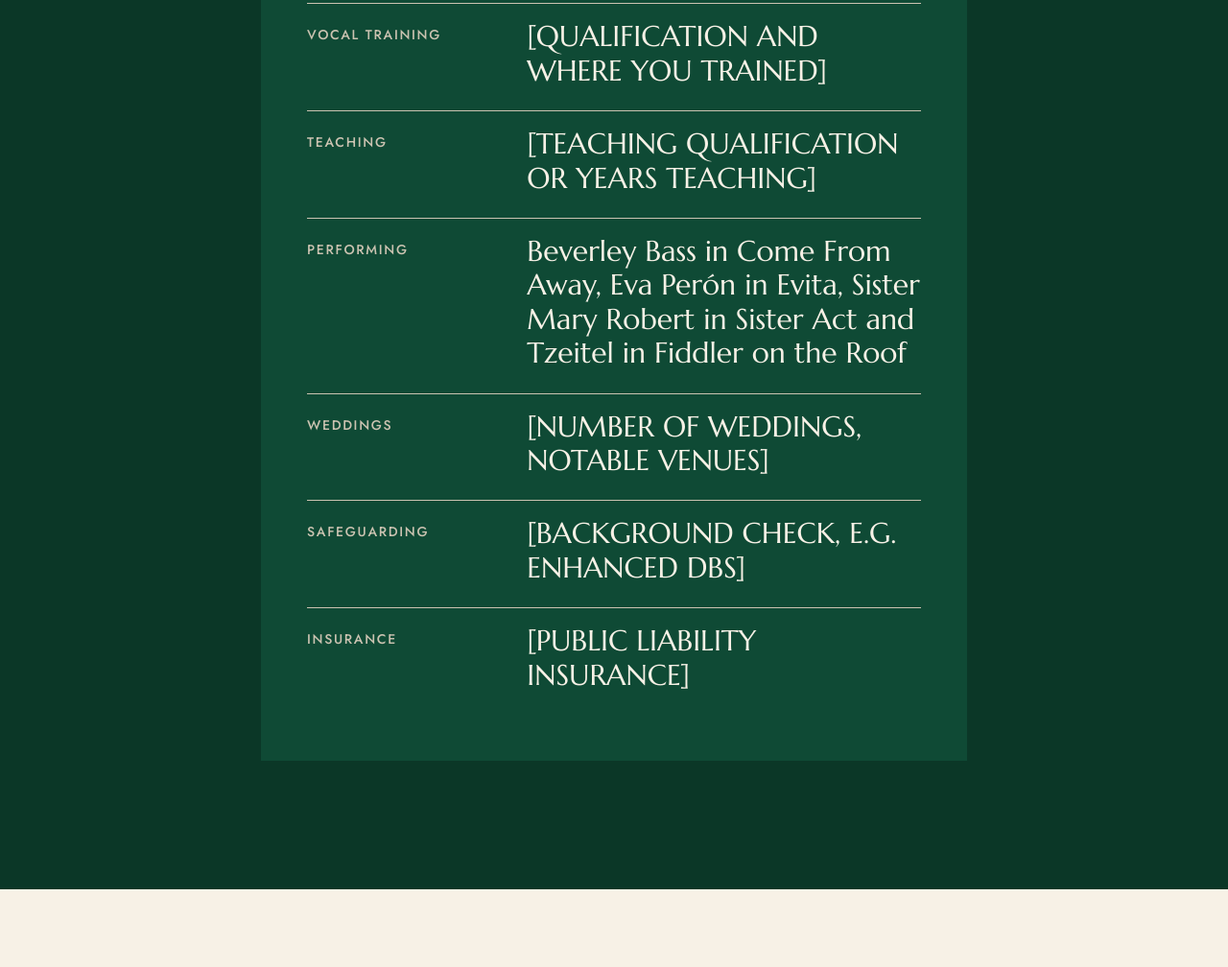
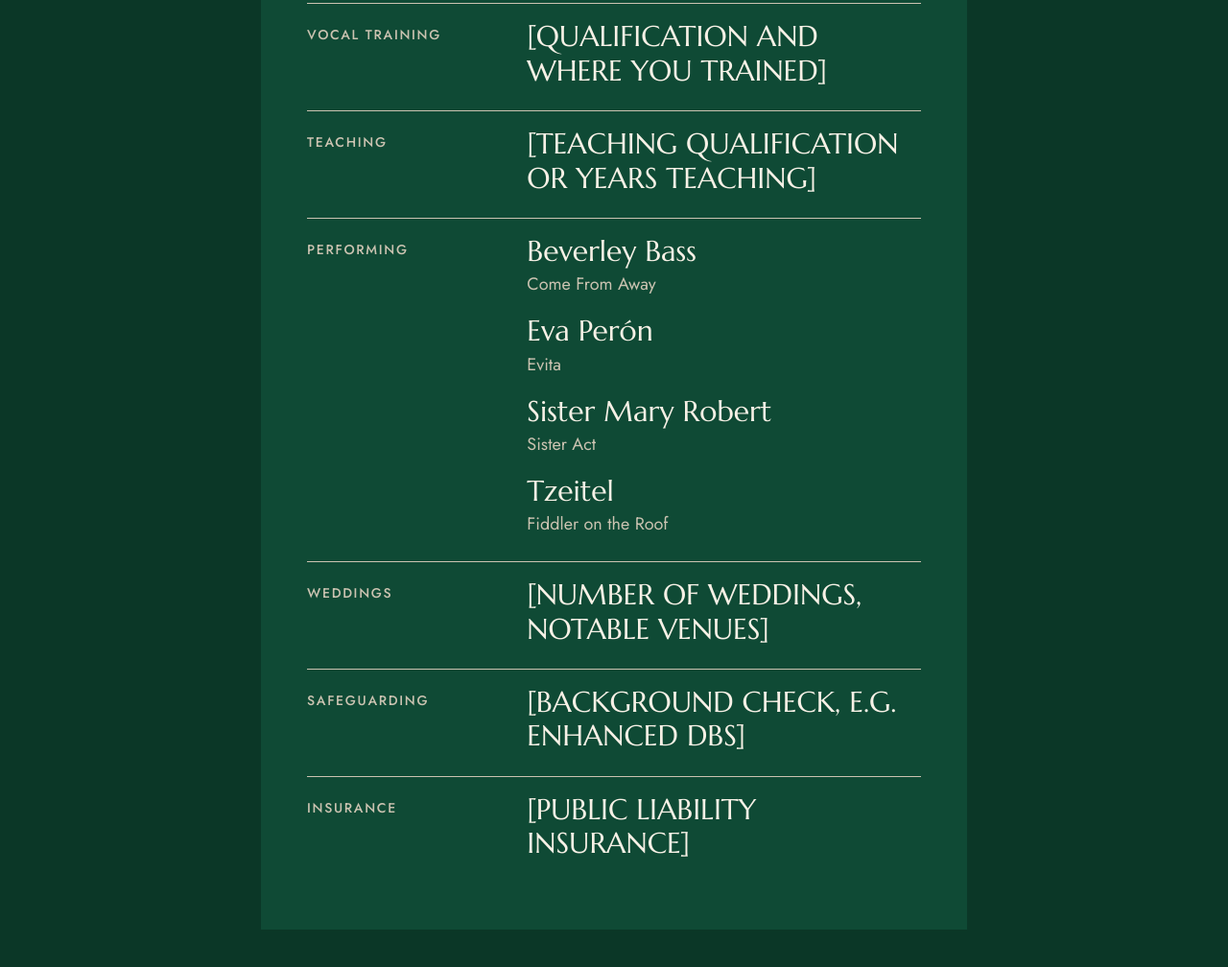
Before and after one commit to CarterStefan/MichelleHandley, a plain HTML site: page about.html in a window 1280 px wide. Shown: the part 2211-3219 px from the top of the page at 96% size. Drawn offline with Linux system fonts and the light colour scheme.

Commit message:
List the roles on the about page
Split the Performing credential into a list: each role in the display
font with its production underneath in body type, so the four roles
read as separate items. Update the shifted placeholder line numbers.

Co-Authored-By: Claude Opus 5.5 <noreply@anthropic.com>

```diff
--- a/about.html
+++ b/about.html
@@ -169,7 +169,14 @@
             </div>
             <div class="fact">
               <dt class="mh-label">Performing</dt>
-              <dd>Beverley Bass in Come From Away, Eva Perón in Evita, Sister Mary Robert in Sister Act and Tzeitel in Fiddler on the Roof</dd>
+              <dd>
+                <ul class="roles">
+                  <li>Beverley Bass <span class="roles__show">Come From Away</span></li>
+                  <li>Eva Perón <span class="roles__show">Evita</span></li>
+                  <li>Sister Mary Robert <span class="roles__show">Sister Act</span></li>
+                  <li>Tzeitel <span class="roles__show">Fiddler on the Roof</span></li>
+                </ul>
+              </dd>
             </div>
             <div class="fact">
               <dt class="mh-label">Weddings</dt>
--- a/css/components.css
+++ b/css/components.css
@@ -568,6 +568,23 @@ main > .hero:only-child > .hero__grid {
   line-height: var(--mh-leading-snug);
 }
 
+/* Roles inside a fact (about: Performing): the role in display type, the
+   production under it in body-size Jost, a step of space between each. */
+.roles {
+  display: grid;
+  gap: var(--mh-space-4);
+  margin: 0;
+  padding: 0;
+  list-style: none;
+}
+.roles li { display: grid; gap: var(--mh-space-1); }
+.roles__show {
+  font-family: var(--mh-font-body);
+  font-size: var(--mh-text-base);
+  line-height: var(--mh-leading-body);
+  color: var(--mh-color-text-muted);
+}
+
 /* ---- Testimonial: centred, with the marks in the text colour (gold is kept
    for the logo, one button and the stave). Keep the quote short, about 15 to
    25 words. ------------------------------------------------------------------ */
```
Also changed, not shown: 1 other file.
